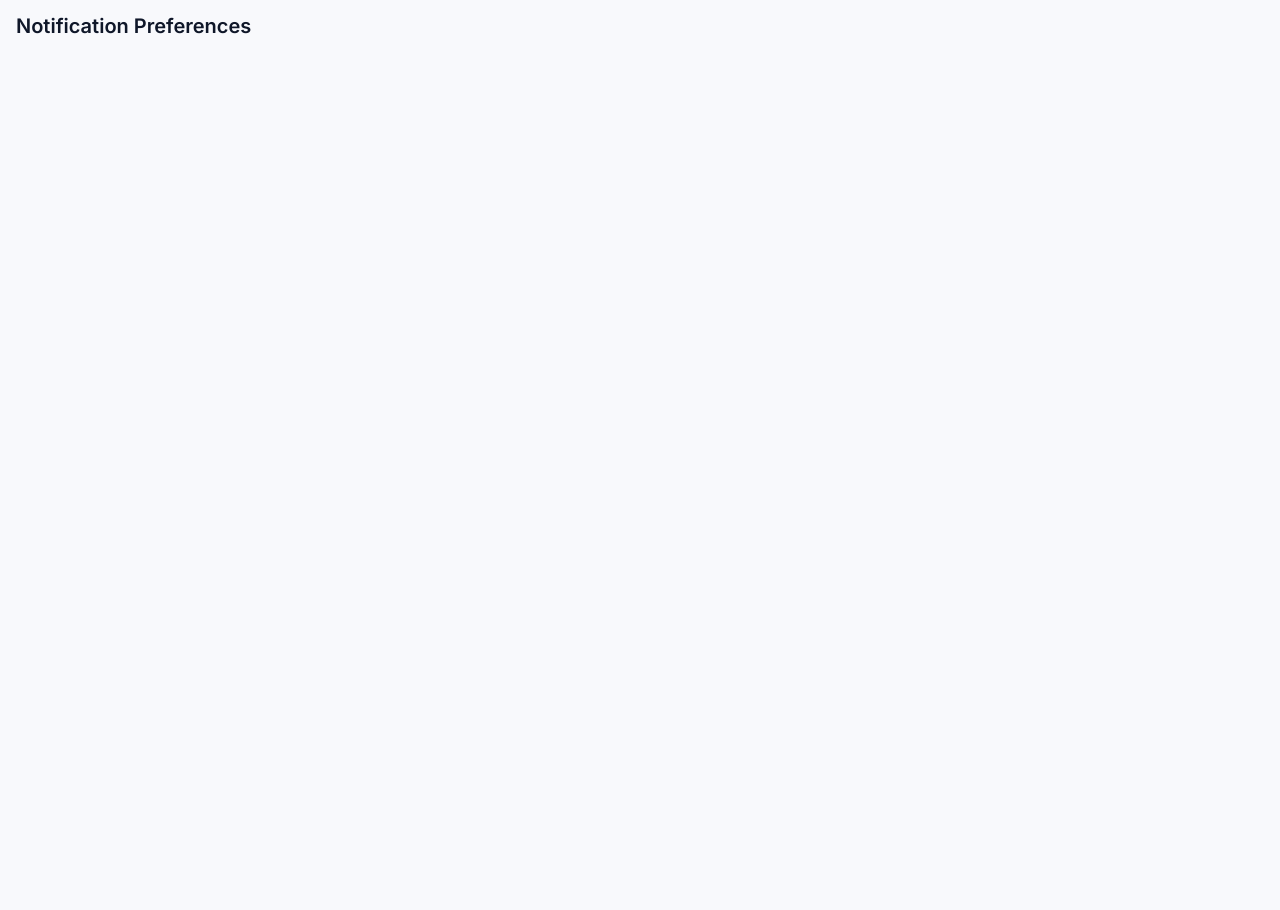
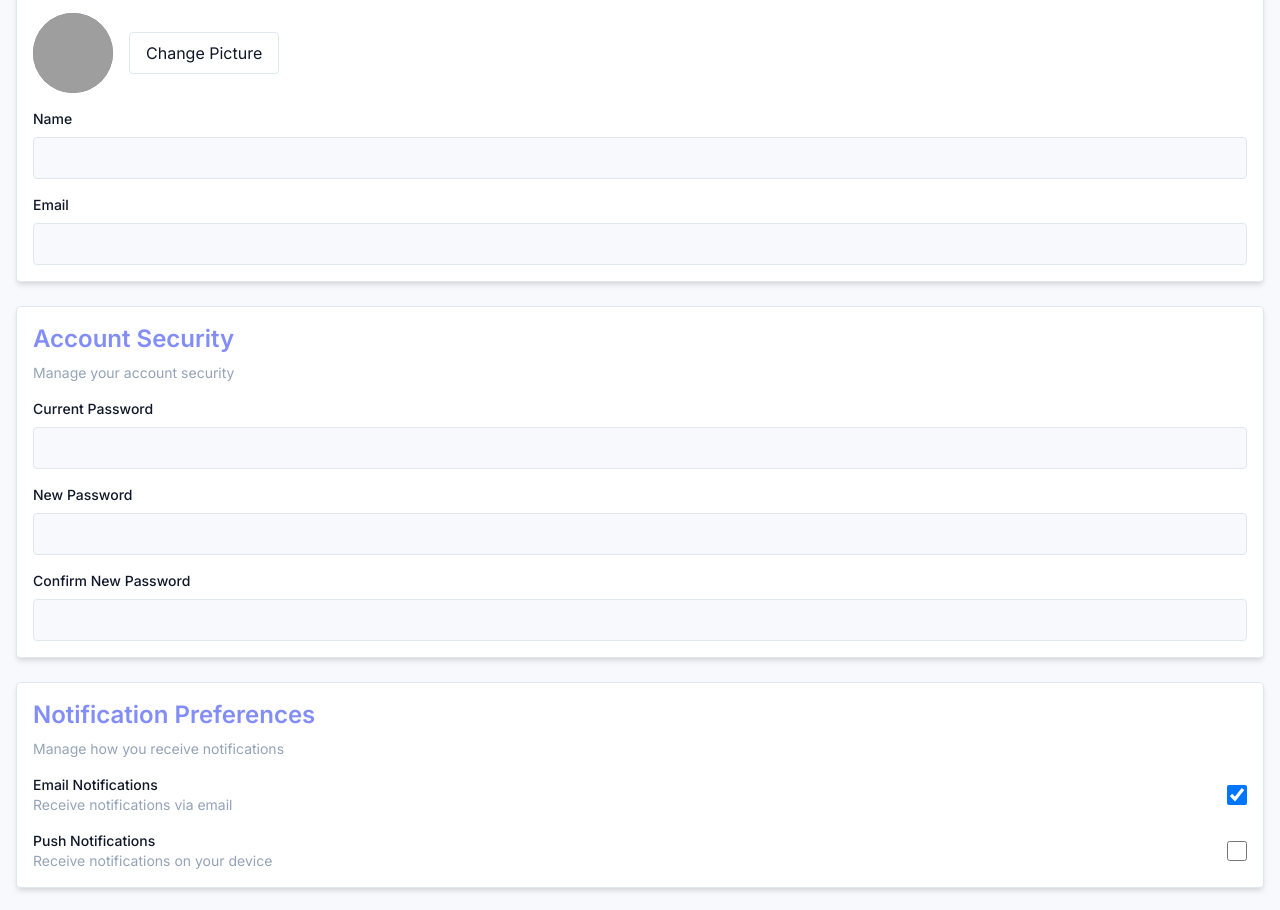
Before and after one commit to WhimsicalXbcrafted/college-resource-finder, a Next.js app: page /settings in a window 1280 px wide. Shown: the part 160-1070 px from the top of the page. Before the commit the page ends 800 px from the top, so only its background shows below. Built offline with nearby package versions, Linux system fonts and the light colour scheme; no server answers; grey boxes are pictures that could not be loaded.

Commit message:
Settings

```diff
--- a/app/login/page.tsx
+++ b/app/login/page.tsx
@@ -28,7 +28,7 @@ export default function Login() {
         setError(result.error)
       }
     } else {
-      router.push('/')
+      router.push('/main')
     }
   }
   return (
--- a/app/settings/page.tsx
+++ b/app/settings/page.tsx
@@ -1,22 +1,237 @@
 'use client'
 
+import { useState, useEffect } from 'react'
+import { motion } from 'framer-motion'
+import { useRouter } from 'next/navigation'
+import { Save, ArrowLeft } from 'lucide-react'
+import { useSession } from 'next-auth/react'
+import { isUWEmail } from '../utils/emailValidator'
+
 export default function SettingsPage() {
-    return (
-        <div className="container mx-auto p-4">
-          <h1 className="text-3xl font-bold mb-4">Account Settings</h1>
-          <section>
-            <h2 className="text-xl font-semibold mb-2">Profile Information</h2>
-            {/* Form fields for updating profile info (name, profile picture, etc.) */}
-          </section>
-          <section className="mt-6">
-            <h2 className="text-xl font-semibold mb-2">Account Settings</h2>
-            {/* Options to change password, linked accounts, etc. */}
-          </section>
-          <section className="mt-6">
-            <h2 className="text-xl font-semibold mb-2">Notification Preferences</h2>
-            {/* Notification toggles and options */}
-          </section>
-          {/* Add additional sections as needed */}
-        </div>
-      );
+  const router = useRouter()
+  const { data: session } = useSession()
+
+  // Profile Information state
+  const [name, setName] = useState('')
+  const [email, setEmail] = useState('')
+  const [avatarUrl, setAvatarUrl] = useState('/default-avatar.png')
+  const [emailError, setEmailError] = useState('')
+
+  // Notification Preferences state
+  const [emailNotifications, setEmailNotifications] = useState(true)
+  const [pushNotifications, setPushNotifications] = useState(false)
+
+  useEffect(() => {
+    if (session?.user) {
+      setName(session.user.email?.split("@")[0] || "")
+      setEmail(session.user.email || '')
+    }
+  }, [session])
+
+  // Handle for submission (for saving setting)
+  const handleSave = async (e: React.FormEvent) => {
+    e.preventDefault()
+    if (!isUWEmail(email)) {
+      setEmailError("Please use a valid @uw.edu email address")
+      return
+    }
+    setEmailError('')
+
+    // TODO: Implement API call to save changes
+    console.log("Saving changes")
+
+    // Simulating API call
+    await new Promise((resolve) => setTimeout(resolve, 1000))
+
+    alert('Changes saved successfully!')
+  }
+
+  const handleBack = () => {
+    router.push('/main')
+  }
+
+  return (
+    <div className="container mx-auto p-4 space-y-6 bg-background text-foreground">
+      {/* Page Title */}
+      <motion.h1
+        className="text-4xl font-bold text-primary mb-6"
+        initial={{ opacity: 0, y: -20 }}
+        animate={{ opacity: 1, y: 0 }}
+        transition={{ duration: 0.5 }}
+      >
+        Account Settings
+      </motion.h1>
+
+      {/* Profile Information Section */}
+      <motion.div
+        className="border border-border rounded shadow-md p-4 bg-card"
+        initial={{ opacity: 0, y: 20 }}
+        animate={{ opacity: 1, y: 0 }}
+        transition={{ duration: 0.5, delay: 0.2 }}
+      >
+        <h2 className="text-2xl font-semibold mb-2 text-primary">Profile Information</h2>
+        <p className="text-sm text-muted-foreground mb-4">Update your personal information</p>
+        <form onSubmit={handleSave} className="space-y-4">
+          {/* Avatar and Change Picture Button */}
+          <div className="flex items-center space-x-4">
+            <div className="w-20 h-20 rounded-full overflow-hidden bg-muted">
+              <img src={avatarUrl || "/placeholder.svg"} alt={name} className="w-full h-full object-cover" />
+            </div>
+            <button
+              type="button"
+              className="border border-input px-4 py-2 rounded text-foreground hover:bg-accent hover:text-accent-foreground transition-colors"
+            >
+              Change Picture
+            </button>
+          </div>
+          {/* Name Field */}
+          <div className="space-y-2">
+            <label htmlFor="name" className="block text-sm font-medium text-foreground">
+              Name
+            </label>
+            <input
+              id="name"
+              type="text"
+              className="border border-input rounded p-2 w-full bg-background text-foreground dark:text-white"
+              value={name}
+              onChange={(e) => setName(e.target.value)}
+            />
+          </div>
+          {/* Email Field */}
+          <div className="space-y-2">
+            <label htmlFor="email" className="block text-sm font-medium text-foreground">
+              Email
+            </label>
+            <input
+              id="email"
+              type="email"
+              className="border border-input rounded p-2 w-full bg-background text-foreground dark:text-white"
+              value={email}
+              onChange={(e) => {
+                setEmail(e.target.value)
+                setEmailError("")
+              }}
+            />
+            {emailError && <p className="text-red-500 text-sm">{emailError}</p>}
+          </div>
+        </form>
+      </motion.div>
+
+      {/* Account Security Section */}
+      <motion.div
+        className="border border-border rounded shadow-md p-4 bg-card"
+        initial={{ opacity: 0, y: 20 }}
+        animate={{ opacity: 1, y: 0 }}
+        transition={{ duration: 0.5, delay: 0.4 }}
+      >
+        <h2 className="text-2xl font-semibold mb-2 text-primary">Account Security</h2>
+        <p className="text-sm text-muted-foreground mb-4">Manage your account security</p>
+        <form onSubmit={handleSave} className="space-y-4">
+          {/* Current Password */}
+          <div className="space-y-2">
+            <label htmlFor="current-password" className="block text-sm font-medium text-foreground">
+              Current Password
+            </label>
+            <input
+              id="current-password"
+              type="password"
+              className="border border-input rounded p-2 w-full bg-background text-foreground dark:text-white"
+            />
+          </div>
+          {/* New Password */}
+          <div className="space-y-2">
+            <label htmlFor="new-password" className="block text-sm font-medium text-foreground">
+              New Password
+            </label>
+            <input
+              id="new-password"
+              type="password"
+              className="border border-input rounded p-2 w-full bg-background text-foreground dark:text-white"
+            />
+          </div>
+          {/* Confirm New Password */}
+          <div className="space-y-2">
+            <label htmlFor="confirm-password" className="block text-sm font-medium text-foreground">
+              Confirm New Password
+            </label>
+            <input
+              id="confirm-password"
+              type="password"
+              className="border border-input rounded p-2 w-full bg-background text-foreground dark:text-white"
+            />
+          </div>
+        </form>
+      </motion.div>
+
+      {/* Notification Preferences Section */}
+      <motion.div
+        className="border border-border rounded shadow-md p-4 bg-card"
+        initial={{ opacity: 0, y: 20 }}
+        animate={{ opacity: 1, y: 0 }}
+        transition={{ duration: 0.5, delay: 0.6 }}
+      >
+        <h2 className="text-2xl font-semibold mb-2 text-primary">Notification Preferences</h2>
+        <p className="text-sm text-muted-foreground mb-4">Manage how you receive notifications</p>
+        <form onSubmit={handleSave} className="space-y-4">
+          {/* Email Notifications */}
+          <div className="flex items-center justify-between">
+            <div>
+              <label htmlFor="email-notifications" className="block text-sm font-medium text-foreground">
+                Email Notifications
+              </label>
+              <p className="text-sm text-muted-foreground">Receive notifications via email</p>
+            </div>
+            <input
+              id="email-notifications"
+              type="checkbox"
+              checked={emailNotifications}
+              onChange={(e) => setEmailNotifications(e.target.checked)}
+              className="w-5 h-5 text-primary bg-background border-input rounded focus:ring-primary"
+            />
+          </div>
+          {/* Push Notifications */}
+          <div className="flex items-center justify-between">
+            <div>
+              <label htmlFor="push-notifications" className="block text-sm font-medium text-foreground">
+                Push Notifications
+              </label>
+              <p className="text-sm text-muted-foreground">Receive notifications on your device</p>
+            </div>
+            <input
+              id="push-notifications"
+              type="checkbox"
+              checked={pushNotifications}
+              onChange={(e) => setPushNotifications(e.target.checked)}
+              className="w-5 h-5 text-primary bg-background border-input rounded focus:ring-primary"
+            />
+          </div>
+        </form>
+      </motion.div>
+
+      {/* Save Changes and Back Buttons */}
+      <motion.div
+        className="flex justify-between items-center"
+        initial={{ opacity: 0, y: 20 }}
+        animate={{ opacity: 1, y: 0 }}
+        transition={{ duration: 0.5, delay: 0.8 }}
+      >
+        <button
+          type="button"
+          onClick={handleBack}
+          className="flex items-center bg-secondary text-secondary-foreground px-4 py-2 rounded hover:bg-secondary/90 transition-colors"
+        >
+          <ArrowLeft className="w-4 h-4 mr-2" />
+          Back
+        </button>
+        <button
+          type="submit"
+          onClick={handleSave}
+          className="flex items-center bg-primary text-primary-foreground px-4 py-2 rounded hover:bg-primary/90 transition-colors"
+        >
+          <Save className="w-4 h-4 mr-2" />
+          Save Changes
+        </button>
+      </motion.div>
+    </div>
+  )
 }
```
Also changed, not shown: app/main/page.tsx (renamed from app/page.tsx, +4 -4 lines), 1 other file (tests, documents, lock files or other folders).
